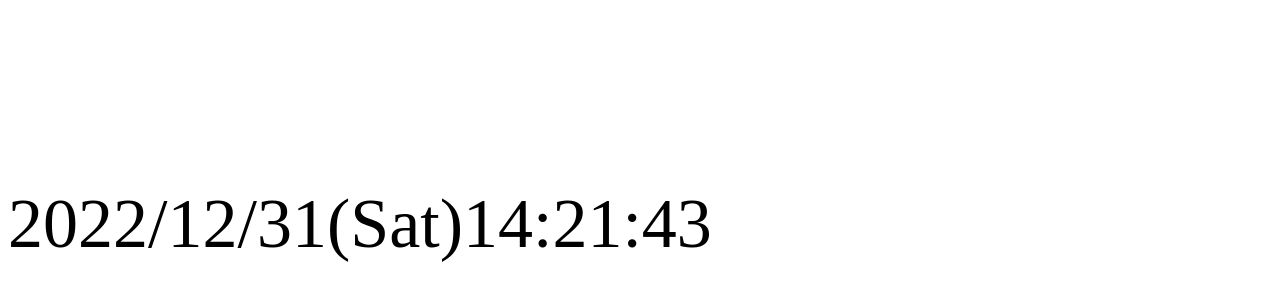
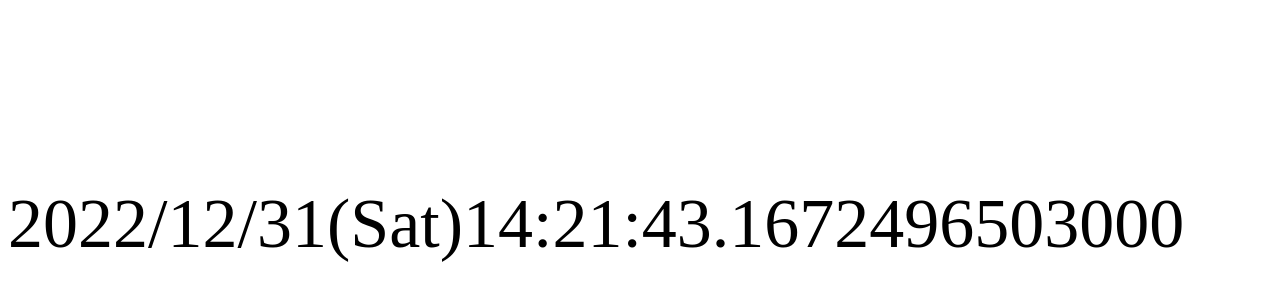
Before and after one commit to paldooon/bas-clock, a plain HTML site: page index.html in a window 1280 px wide. Shown: the part 216-516 px from the top of the page. Drawn offline with Linux system fonts and the light colour scheme; a web font is replaced by a local one.

Commit message:
Update index.html

```diff
--- a/index.html
+++ b/index.html
@@ -45,10 +45,11 @@
         let hour = time.getHours();
         let minute = time.getMinutes();
         let second = time.getSeconds();
-        const text = year + "/" + month + "/" + date + "(" + day + ")" + hour + ":" + minute + ":" + second;
+        let mili = time.getTime();
+        const text = year + "/" + month + "/" + date + "(" + day + ")" + hour + ":" + minute + ":" + second + "." + mili;
         document.getElementById("time").innerHTML = text;
       }
-      setInterval("setTime()",100);
+      setInterval("setTime()",1);
     </script>
   </body>
 </html>
```
